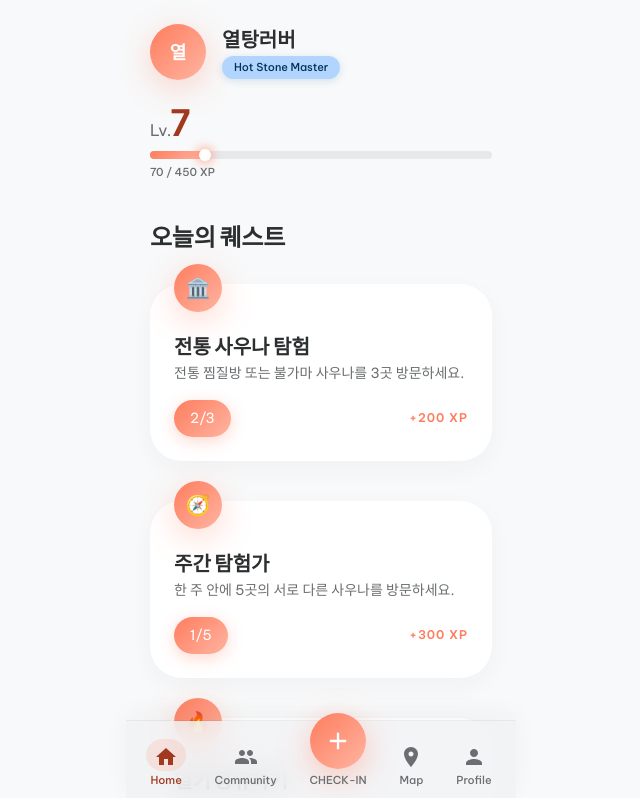
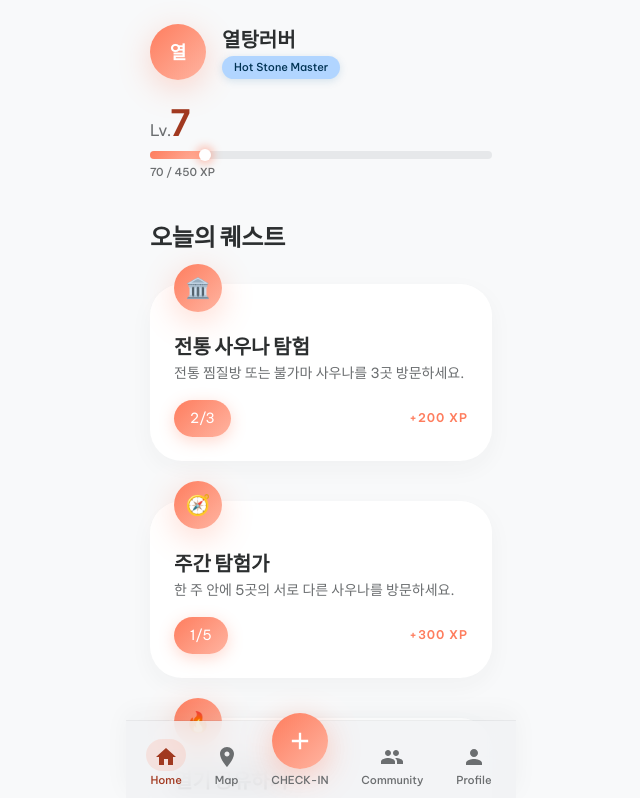
Before and after one commit to tomost-dada/sauna-go, a Next.js app: page / in a window 1280 px wide. Shown: the top 798 px of the page, without its empty margins (319-959 px from the left). Built offline with nearby package versions, Linux system fonts and the light colour scheme.

Commit message:
design: swap Map/Community nav positions, fix date format

```diff
--- a/components/layout/BottomNav.tsx
+++ b/components/layout/BottomNav.tsx
@@ -14,21 +14,21 @@ const tabs = [
     ),
   },
   {
+    href: "/map",
+    label: "Map",
+    icon: (
+      <svg width="24" height="24" viewBox="0 0 24 24" fill="none" xmlns="http://www.w3.org/2000/svg">
+        <path d="M12 2C8.13 2 5 5.13 5 9C5 14.25 12 22 12 22C12 22 19 14.25 19 9C19 5.13 15.87 2 12 2ZM12 11.5C10.62 11.5 9.5 10.38 9.5 9C9.5 7.62 10.62 6.5 12 6.5C13.38 6.5 14.5 7.62 14.5 9C14.5 10.38 13.38 11.5 12 11.5Z" fill="currentColor" />
+      </svg>
+    ),
+  },
+  null, // placeholder for center button
+  {
     href: "/community",
     label: "Community",
     icon: (
       <svg width="24" height="24" viewBox="0 0 24 24" fill="none" xmlns="http://www.w3.org/2000/svg">
         <path d="M16 11C17.66 11 18.99 9.66 18.99 8C18.99 6.34 17.66 5 16 5C14.34 5 13 6.34 13 8C13 9.66 14.34 11 16 11ZM8 11C9.66 11 10.99 9.66 10.99 8C10.99 6.34 9.66 5 8 5C6.34 5 5 6.34 5 8C5 9.66 6.34 11 8 11ZM8 13C5.67 13 1 14.17 1 16.5V19H15V16.5C15 14.17 10.33 13 8 13ZM16 13C15.71 13 15.38 13.02 15.03 13.05C16.19 13.89 17 15.02 17 16.5V19H23V16.5C23 14.17 18.33 13 16 13Z" fill="currentColor" />
-      </svg>
-    ),
-  },
-  null, // placeholder for center button
-  {
-    href: "/map",
-    label: "Map",
-    icon: (
-      <svg width="24" height="24" viewBox="0 0 24 24" fill="none" xmlns="http://www.w3.org/2000/svg">
-        <path d="M12 2C8.13 2 5 5.13 5 9C5 14.25 12 22 12 22C12 22 19 14.25 19 9C19 5.13 15.87 2 12 2ZM12 11.5C10.62 11.5 9.5 10.38 9.5 9C9.5 7.62 10.62 6.5 12 6.5C13.38 6.5 14.5 7.62 14.5 9C14.5 10.38 13.38 11.5 12 11.5Z" fill="currentColor" />
       </svg>
     ),
   },
```
